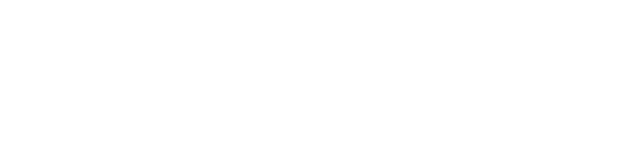
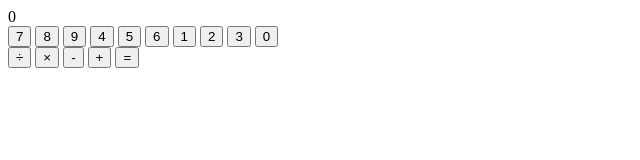
Before and after one commit to JarretDi/calculator, a plain HTML site: page index.html in a window 1280 px wide. Shown: the whole page, without its empty margins (0-640 px from the left). Drawn offline with Linux system fonts and the light colour scheme.

Commit message:
add skeleton html
-add appropriate containers
-add buttons of numbers and operations

```diff
--- a/index.html
+++ b/index.html
@@ -8,6 +8,29 @@
     <script src="calc.js"></script>
 </head>
 <body>
-
+    <div class="calculator">
+        <div class="display">0</div>
+        <div class="buttons">
+            <div class="numbers">
+                <button class="7">7</button>
+                <button class="8">8</button>
+                <button class="9">9</button>
+                <button class="4">4</button>
+                <button class="5">5</button>
+                <button class="6">6</button>
+                <button class="1">1</button>
+                <button class="2">2</button>
+                <button class="3">3</button>
+                <button class="0">0</button>
+            </div>
+            <div class="operations">
+                <button class="/">÷</button>
+                <button class="x">×</button>
+                <button class="-">-</button>
+                <button class="+">+</button>
+                <button class="=">=</button>
+            </div>
+        </div>
+    </div>
 </body>
 </html>
```
